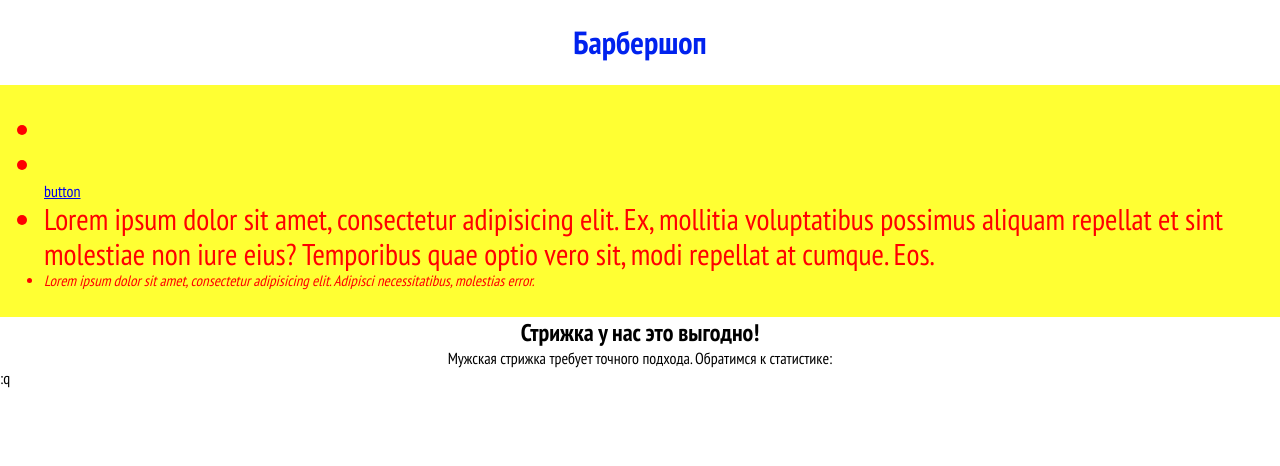
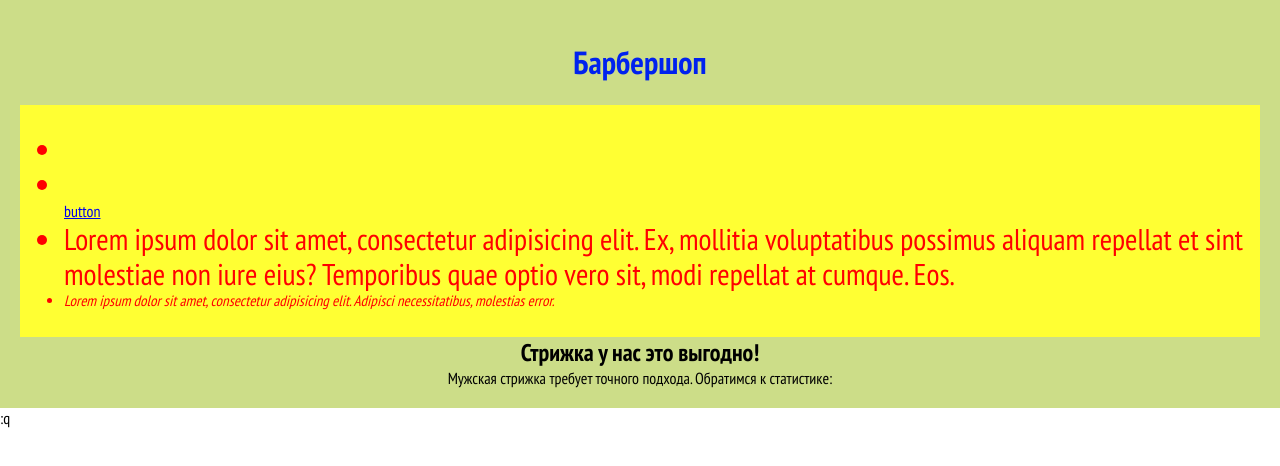
Before and after one commit to InsaneMax/barbershop-responsive, a website: page index.html in a window 1280 px wide. Drawn offline with nearby package versions, Linux system fonts and the light colour scheme; files that its build step writes are made by us from their sources.

Commit message:
modified main-nav.less

```diff
--- a/less/blocks/main-nav.less
+++ b/less/blocks/main-nav.less
@@ -17,3 +17,8 @@
   line-height: 20px;
   font-style: italic;
 }
+
+.page-header {
+  padding: 20px;
+  background-color: #cd8;
+}
```
